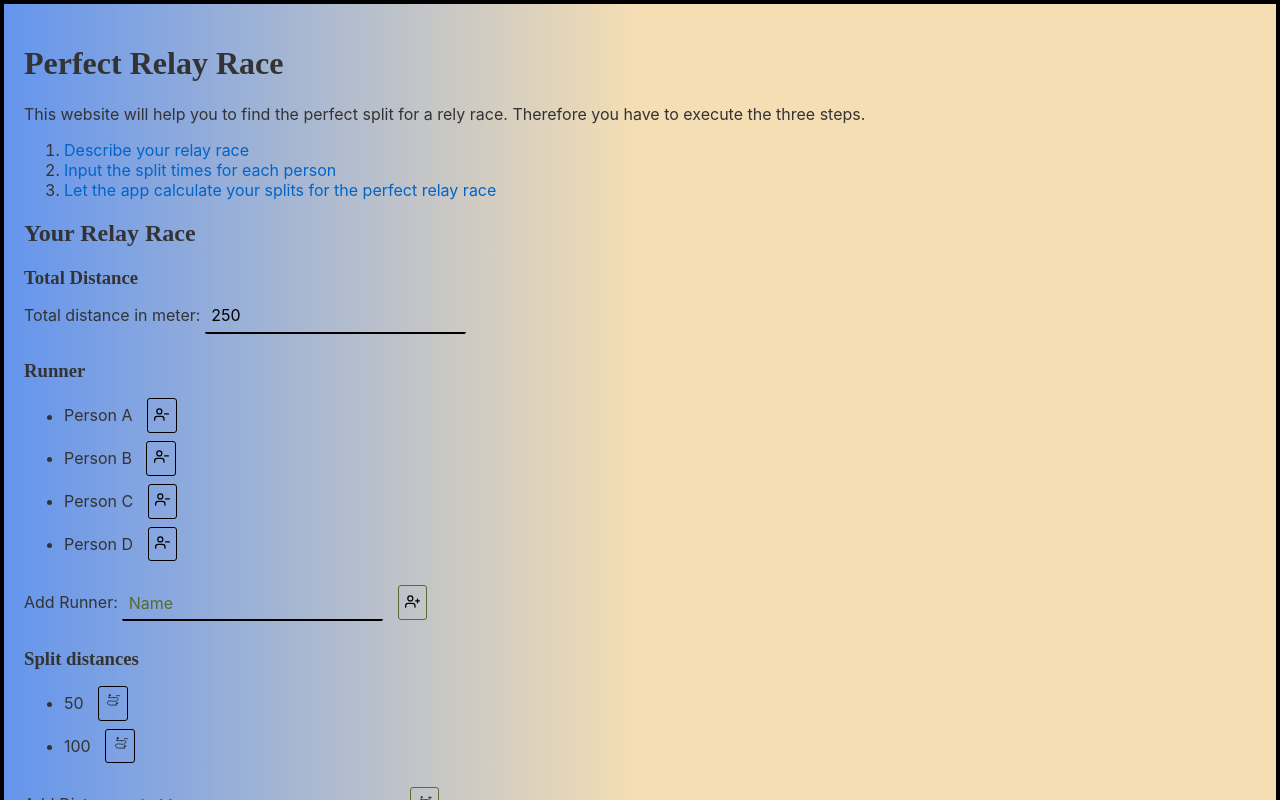
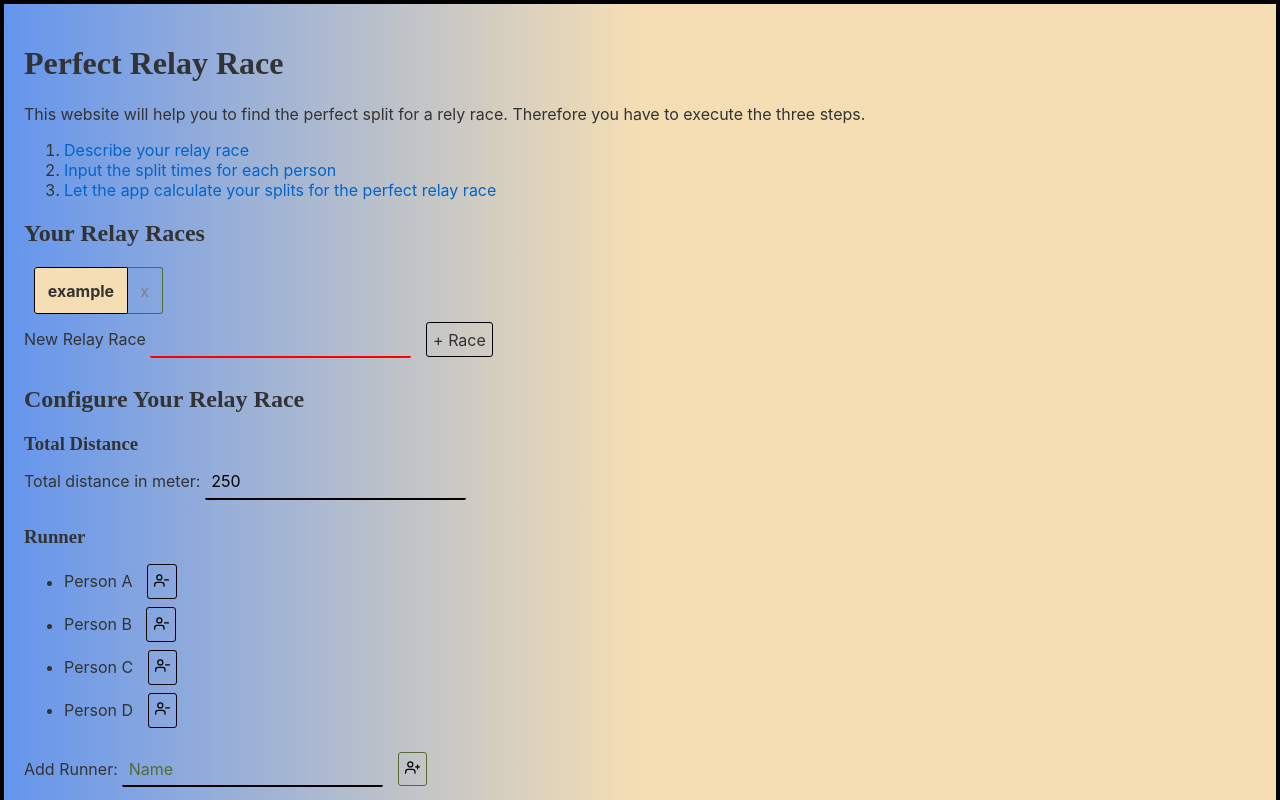
Before and after one commit to KordonDev/relay-race-web, a Svelte app: page / in a window 1280 px wide. Built offline with nearby package versions, Linux system fonts and the light colour scheme; a web font is replaced by a local one.

Commit message:
Add ability to store multiple relay races

```diff
--- a/public/global.css
+++ b/public/global.css
@@ -77,9 +77,9 @@ button:not(:disabled):active {
 
 button:focus {
 	border-color: #666;
-	cursor: not-allowed;
 }
 button:disabled {
+	cursor: not-allowed;
 	border-color: darkolivegreen;
 }
 
@@ -103,3 +103,13 @@ h1, h2, h3 {
 h3 {
 	margin-bottom: 10px;
 }
+
+.visually-hidden {
+	position: absolute !important;
+	height: 1px;
+	width: 1px;
+	overflow: hidden;
+	clip: rect(1px 1px 1px 1px); /* IE6, IE7 */
+	clip: rect(1px, 1px, 1px, 1px);
+	white-space: nowrap; /* added line */
+}
--- a/src/components/Navigation.svelte
+++ b/src/components/Navigation.svelte
@@ -1,7 +1,5 @@
 <script>
     import { onMount } from 'svelte';
-    import { store, addPerson, addDistance, setTotalDistance, removeRun, removePerson } from '../services/stores';
-    import { validateAddRun, validateAddPerson } from '../services/validators';
 
     let top;
     let bottom;
--- a/src/components/PrepareRelayRace.svelte
+++ b/src/components/PrepareRelayRace.svelte
@@ -1,14 +1,18 @@
 <script>
-    import { store, addPerson, addDistance, setTotalDistance, removeRun, removePerson } from '../services/stores';
+    import { stores, addPerson, addDistance, setTotalDistance, removeRun, removePerson, setSelectedStore, addRelayRace, removeRelayRace } from '../services/stores';
+    import { getCurrentStore } from '../services/store.utils';
     import { validateAddRun, validateAddPerson } from '../services/validators';
 
     let newPersonName;
     let newDistance;
-    let persons;
-    let totalDistance;
+    let currentRelayRace;
+    let storeNames;
+    let newRelayRaceName = '';
+    let selectedStore;
 
-    store.subscribe(value => persons = value.persons);
-    store.subscribe(value => totalDistance = value.totalDistance);
+    stores.subscribe(state => currentRelayRace = getCurrentStore(state.stores, state.selectedStore, setSelectedStore));
+    stores.subscribe(state => storeNames = state.stores.map(store => store.name));
+    stores.subscribe(state => selectedStore = state.selectedStore);
 
     function addNewPerson() {
         addPerson(newPersonName);
@@ -24,8 +28,8 @@
     function _removePerson(person) {
         return () => removePerson(person.name);
     }
-    function _removeRun(run) {
-        return () => removeRun(run.distance);
+    function _removeRun(distance) {
+        return () => removeRun(distance);
     }
     function isDisabledAddRunDistance(distance) {
         return !validateAddRun(distance);
@@ -33,9 +37,57 @@
     function isDisabledAddPerson(personName) {
         return !validateAddPerson(personName);
     }
+    function selectStore(name) {
+        return () => setSelectedStore(name);
+    }
+    function _addRelayRace() {
+        addRelayRace(newRelayRaceName);
+        selectStore(newRelayRaceName)();
+        newRelayRaceName = '';
+    }
+    function _removeRelayRace(name) {
+        return () => removeRelayRace(name);
+    }
 </script>
 
 <style>
+.additionalButton {
+    margin-left: -5px;
+    border-radius: 0 3px 3px 0;
+    border-left: 0;
+}
+.additionalButton:disabled {
+    color: grey;
+}
+
+input:checked+.relay-race-container .relay-race-select {
+    transform: scale(1.2);
+    font-weight: bold;
+    background-color: wheat;
+    padding: 0.8em;
+}
+input:checked+.relay-race-container .additionalButton {
+    padding: 0.8em;
+}
+.relay-race-select {
+    background: transparent;
+    border-color: black;
+    border-radius: 3px;
+    cursor: pointer;
+    margin-left: 10px;
+    border: solid black 1px;
+    padding: 0.4em
+}
+
+.beforeAdditionalButton {
+    border-radius: 3px 0 0 3px;
+}
+
+.relay-races-container {
+    display: flex;
+    align-items: center;
+    flex-wrap: wrap;
+}
 </style>
 
 <div id="relay-race-input">
@@ -49,20 +101,39 @@
         <li><a href="#relay-race-result">Let the app calculate your splits for the perfect relay race</a></li>
     </ol>
     <div style="margin-top: 20px;">
-        <h2>Your Relay Race</h2>
+        <h2>Your Relay Races</h2>
+        <div>
+            <formset>
+                <div class="relay-races-container">
+                    {#each storeNames as storeName}
+                        <input class="visually-hidden" type="radio" name="relayRace" group={selectedStore} id={storeName} value={storeName} on:change={selectStore(storeName)} checked={selectedStore === storeName}/>
+                        <div class="relay-race-container">
+                            <label class="relay-race-select beforeAdditionalButton" for={storeName}>{storeName}</label>
+                            <button disabled={storeNames.length === 1 || storeName === selectedStore} class="additionalButton icon" on:click={_removeRelayRace(storeName)}>x</button>
+                        </div>
+                    {/each}
+                </div>
+            </formset>
+            <form on:submit|preventDefault={_addRelayRace}>
+                <label for="new-relay-race">New Relay Race</label>
+                <input type="text" required id="new-relay-race" bind:value={newRelayRaceName}>
+                <button class="icon" type="submit">+ Race</button>
+            </form>
+        </div>
 
+        <h2>Configure Your Relay Race</h2>
         <div>
             <h3>Total Distance</h3>
             <form on:submit|preventDefault={submitTotalDistance}>
                 <label for="totalDistance">Total distance in meter:</label>
-                <input type="number" id="totalDistance" bind:value={totalDistance} on:input={submitTotalDistance} min=1 required placeholder="in Meter" autocomplete="off" />
+                <input type="number" id="totalDistance" bind:value={currentRelayRace.totalDistance} on:input={submitTotalDistance} min=1 required placeholder="in Meter" autocomplete="off" />
             </form>
         </div>
 
         <div>
             <h3>Runner</h3>
             <ul>
-                {#each persons as person}
+                {#each currentRelayRace.persons as person}
                     <li>
                         {person.name}
                         <button class="icon" title="Remove runner" on:click={_removePerson(person)}>
@@ -83,9 +154,9 @@
         <div>
             <h3>Split distances</h3>
             <ul>
-                {#each persons[0].runs as run}
-                    <li>{run.distance}
-                        <button class="icon" on:click={_removeRun(run)}>
+                {#each currentRelayRace.runDistances as distance}
+                    <li>{distance}
+                        <button class="icon" on:click={_removeRun(distance)}>
                             <img style="width: 15px"src="./assets/waypoint-minus.svg" alt="Remove distance">
                         </button>
                     </li>
--- a/src/components/RunTime.svelte
+++ b/src/components/RunTime.svelte
@@ -3,10 +3,10 @@
     export let runTime;
     export let runDistance;
 
-    import { updateRunTime } from '../services/stores';
+    import { setRunTime } from '../services/stores';
 
     function setTime() {
-        return (event) => updateRunTime(personName, runDistance, event.target.value);
+        return (event) => setRunTime(personName, runDistance, event.target.value);
     }
 </script>
 
--- a/src/services/data/largeStore.js
+++ b/src/services/data/largeStore.js
@@ -1,5 +1,6 @@
 export const largeStore = {
     totalDistance: 150,
+    runDistances: [50, 100, 150, 200],
     persons: [{
         name: 'Person A',
         runs: [{
--- a/src/services/data/smallStore.js
+++ b/src/services/data/smallStore.js
@@ -1,5 +1,7 @@
 export const smallStore = {
+    name: 'example',
     totalDistance: 250,
+    runDistances: [50, 100],
     persons: [{
         name: 'Person A',
         runs: [{
--- a/src/services/stores.js
+++ b/src/services/stores.js
@@ -1,89 +1,67 @@
 import { writable } from "svelte/store";
 import { smallStore } from './data/smallStore';
-import { validateAddPersonRunTime, setStoreToValidators } from "./validators";
+import { setStoreToValidators } from "./validators";
+import { updateCurrentStore, syncStoreRunsToDistance, syncAllStoreRunsToDistance } from './store.utils'
+import { updateTotalDistance, updateAddPerson, updateAddDistance, updateRunTime, updateRemovePerson, updateRemoveRun } from './store.updates';
 
 // export const store = writable(JSON.parse(localStorage.getItem('store'))
-export const store = writable(smallStore);
-store.subscribe(val => localStorage.setItem("store", JSON.stringify(val)));
-setStoreToValidators(store);
+export const stores = writable({ selectedStore: 'example', stores: [ smallStore ] });
+stores.subscribe(val => localStorage.setItem("stores", JSON.stringify(val)));
+syncAllStoreRunsToDistance(stores);
 
-export const setTotalDistance = (_totalDistance) => {
-    store.update(state => {
-        return {
-            ...state,
-            totalDistance: _totalDistance,
-        };
-    });
+
+setStoreToValidators(stores);
+
+
+export const setTotalDistance = (totalDistance) => {
+    stores.update(state => updateCurrentStore(state, updateTotalDistance(totalDistance)));
 }
 
 export const addPerson = (name) => {
-    store.update(state => {
-        const newPerson = {
-            name,
-            runs: state.persons[0].runs.map(run => ({ distance: run.distance, time: undefined})),
-        };
-        return {
-            ...state,
-            persons: [ ...state.persons, newPerson ],
-        };
-    });
+    stores.update(state => updateCurrentStore(state, updateAddPerson(name)));
 }
 
 export const addDistance = (distance) => {
-    store.update(state => {
-        return {
-            ...state,
-            persons: state.persons.map(person => {
-                const allRuns = [ ...person.runs ];
-                allRuns.push({ distance, time: undefined });
-
-                return {
-                    name: person.name,
-                    runs: allRuns.sort((a, b) => a.distance - b.distance),
-                };
-            })
-        };
-    })
+    stores.update(state => updateCurrentStore(state, updateAddDistance(distance)));
+    stores.update(state => updateCurrentStore(state, syncStoreRunsToDistance));
 }
 
-export const updateRunTime = (personName, distance, time) => {
-    store.update(state => {
-        return {
-            ...state,
-            persons: state.persons.map(person => {
-                if (person.name !== personName) {
-                    return person;
-                }
-                return {
-                    ...person,
-                    runs: person.runs.map(run => {
-                        if (run.distance !== distance) {
-                            return run;
-                        }
-                        return {
-                            ...run,
-                            time,
-                        }
-                    })
-                }
-            }),
-        }
-    })
+export const setRunTime = (personName, distance, time) => {
+    stores.update(state => updateCurrentStore(state, updateRunTime(personName, distance, time)));
 }
 
 export const removePerson = (personName) => {
-    store.update(state => ({
+    stores.update(state => updateCurrentStore(state, updateRemovePerson(personName)));
+}
+
+export const removeRun = (distanceToRemove) => {
+    stores.update(state => updateCurrentStore(state, updateRemoveRun(distanceToRemove)));
+    stores.update(state => updateCurrentStore(state, syncStoreRunsToDistance));
+}
+
+export const setSelectedStore = (storeName) => {
+    stores.update(state => ({
         ...state,
-        persons: state.persons.filter(person => person.name !== personName),
+        selectedStore: storeName,
     }));
 }
 
-export const removeRun = (distance) => {
-    store.update(state => ({
+export const addRelayRace = (storeName) => {
+    const newStore = {
+        name: storeName,
+        totalDistance: 0,
+        runDistances: [],
+        persons: [],
+    };
+    stores.update(state => ({
         ...state,
-        persons: state.persons.map(person => ({
-            ...person,
-            runs: person.runs.filter(run => run.distance !== distance),
-        }))
-    }));
+        stores: [ ...state.stores, newStore ],
+    }))
 }
+
+export const removeRelayRace = (storeName) => {
+    stores.update(state => ({
+        ...state,
+        stores: state.stores.filter(store => store.name !== storeName),
+    }))
+}
--- a/src/services/validators.js
+++ b/src/services/validators.js
@@ -1,6 +1,8 @@
+import { getCurrentStore } from "./store.utils";
+
 let state;
 export const setStoreToValidators = (store) => {
-    store.subscribe(val => state = val);
+    store.subscribe(stores => state = getCurrentStore(stores.stores, stores.selectedStore));
 }
 
 export const validateAddRun = (distance) => {
```
Also changed, not shown: src/App.svelte (+8 -2 lines), src/components/ResultRelayRace.svelte (+6 -4 lines), src/services/store.updates.js (added, +64 -0 lines), src/services/store.utils.js (added, +35 -0 lines).
